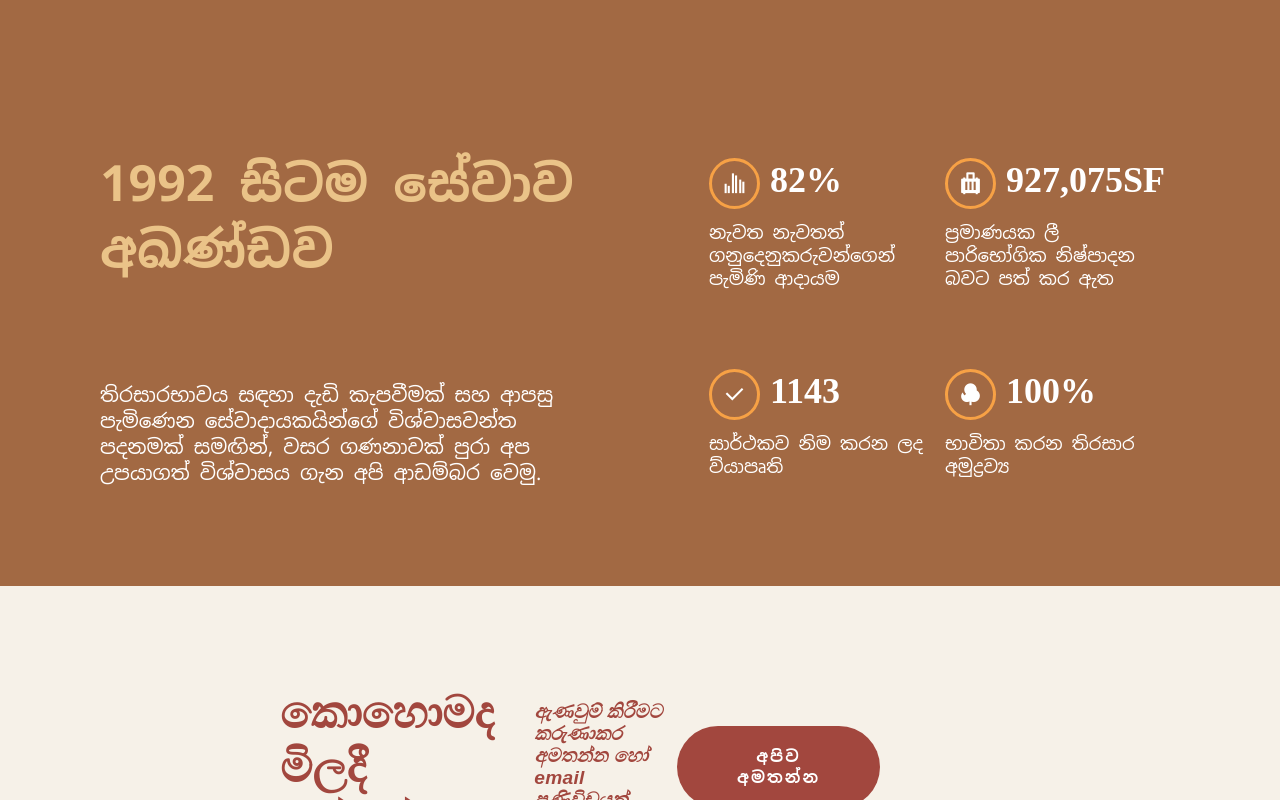
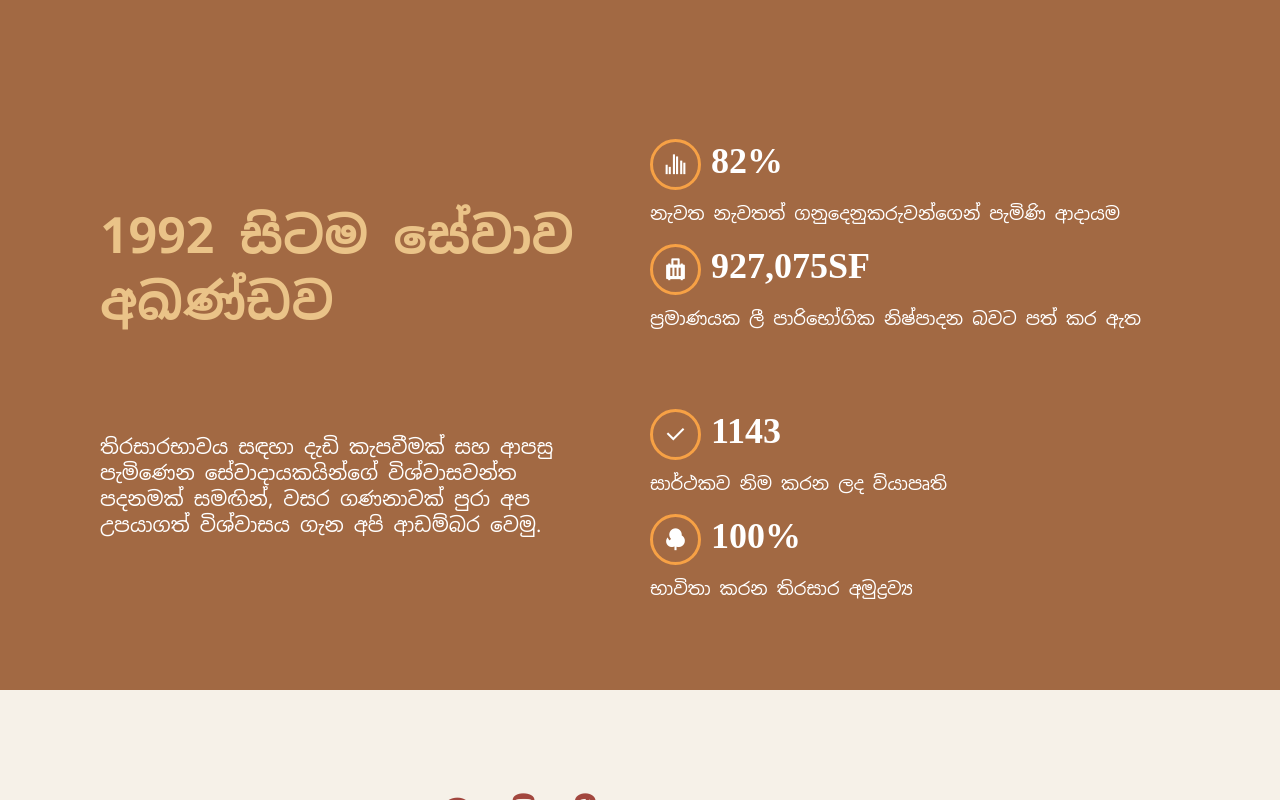
Before and after one commit to isharaimagines/woodwork-sin, a React (Create React App) app: page /#/ in a window 1280 px wide. Shown: the part 880-1680 px from the top of the page. Built offline with nearby package versions, Linux system fonts and the light colour scheme; a web font is replaced by a local one.

Commit message:
new commit

```diff
--- a/src/components/about.css
+++ b/src/components/about.css
@@ -107,6 +107,7 @@
   font-style: normal;
   line-height: 1.28em;
   padding: 12px;
+  text-align: center;
 }
 .section .awords .partitions p {
   color: #fff;
--- a/src/components/service.css
+++ b/src/components/service.css
@@ -142,7 +142,7 @@
 }
 .section .container-card .row .col-lg-2 .product-thumb .product-img {
   width: 450px;
-  height: 450px;
+  height: 100%;
   position: relative;
 }
 .section .container-card .row .col-lg-2 .product-thumb .product-img img:hover {
@@ -215,7 +215,7 @@
   color: #6c757d;
 }
 @media (max-width: 768px) and (min-width: 577px),
-  (max-width: 992px) and (min-width: 769px),
+  (max-width: 1600px) and (min-width: 769px),
   (max-width: 576px) {
   .section .category .cat-left {
     margin: 20px;
```
